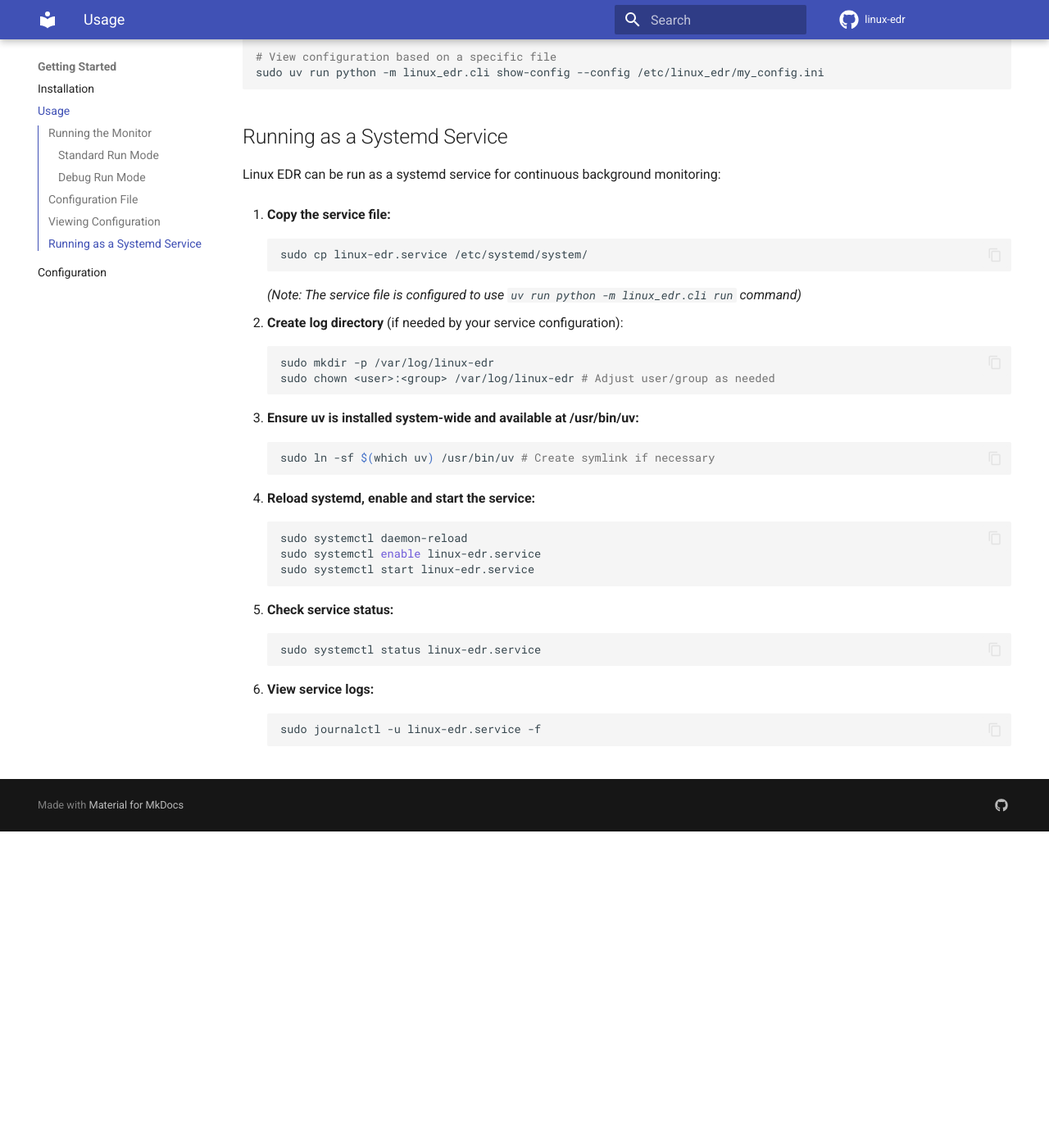
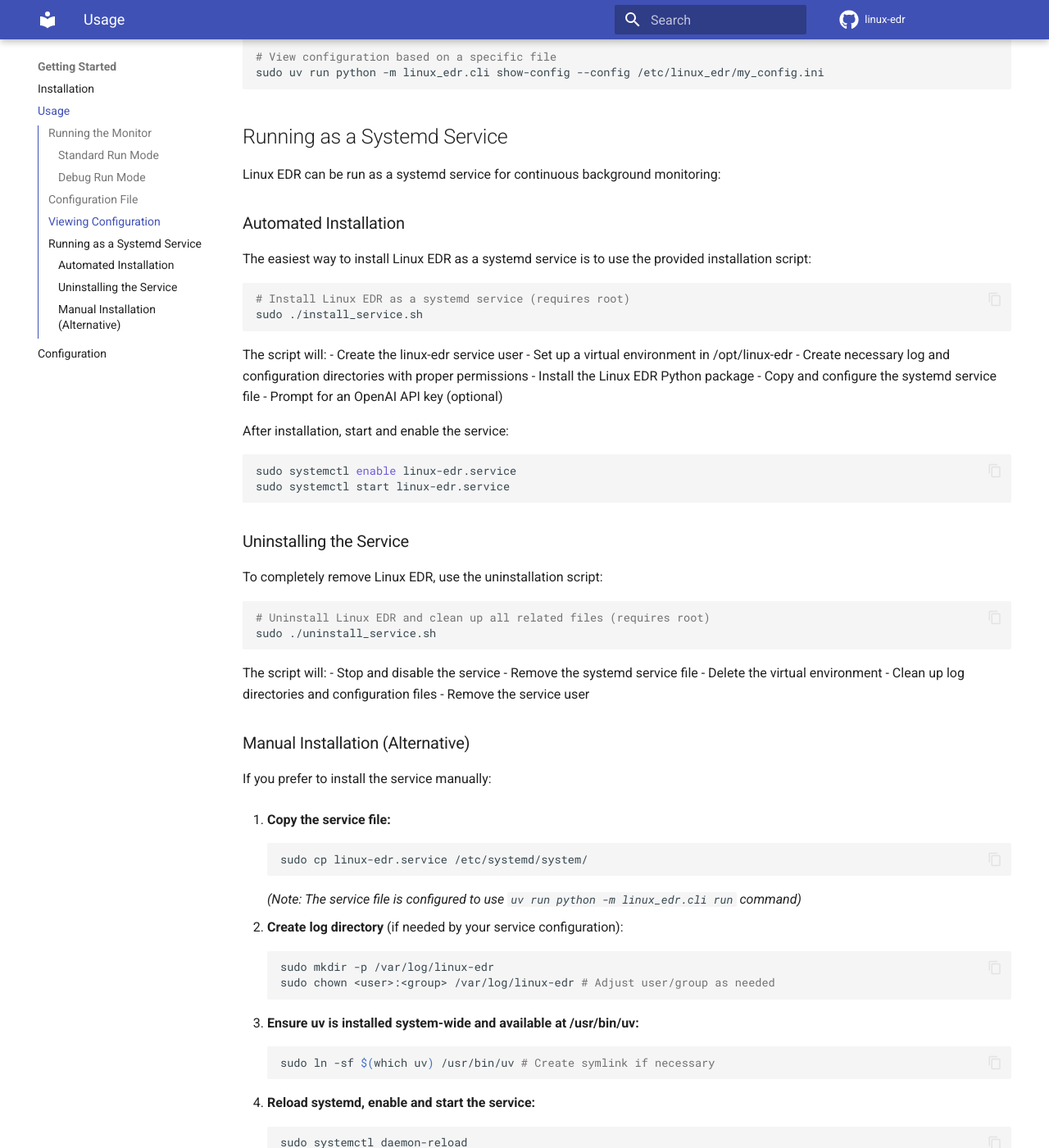
Before and after one commit to ParttimeWorks/linux_edr, an MkDocs documentation site: the page built from docs/usage.md, in a window 1280 px wide and 1400 px high, scrolled down 2316 px. Shown: the whole window at 82% size. Built offline with MkDocs 1.6.1 and Material for MkDocs 9.7.7, drawn with Linux system fonts in a browser that asks for light colours; comment, search, counter and statistics services are not loaded; the version menu is left out; before the commit the page ends 3330 px from its top, so only the background shows below that.

Commit message:
docs: update service installation steps

````diff
--- a/docs/usage.md
+++ b/docs/usage.md
@@ -118,6 +118,50 @@
 
 Linux EDR can be run as a systemd service for continuous background monitoring:
 
+### Automated Installation
+
+The easiest way to install Linux EDR as a systemd service is to use the provided installation script:
+
+```bash
+# Install Linux EDR as a systemd service (requires root)
+sudo ./install_service.sh
+```
+
+The script will:
+- Create the linux-edr service user
+- Set up a virtual environment in /opt/linux-edr
+- Create necessary log and configuration directories with proper permissions
+- Install the Linux EDR Python package
+- Copy and configure the systemd service file
+- Prompt for an OpenAI API key (optional)
+
+After installation, start and enable the service:
+
+```bash
+sudo systemctl enable linux-edr.service
+sudo systemctl start linux-edr.service
+```
+
+### Uninstalling the Service
+
+To completely remove Linux EDR, use the uninstallation script:
+
+```bash
+# Uninstall Linux EDR and clean up all related files (requires root)
+sudo ./uninstall_service.sh
+```
+
+The script will:
+- Stop and disable the service
+- Remove the systemd service file
+- Delete the virtual environment
+- Clean up log directories and configuration files
+- Remove the service user
+
+### Manual Installation (Alternative)
+
+If you prefer to install the service manually:
+
 1.  **Copy the service file:**
     ```bash
     sudo cp linux-edr.service /etc/systemd/system/
````
Also changed, not shown: README.md (+19 -19 lines).
